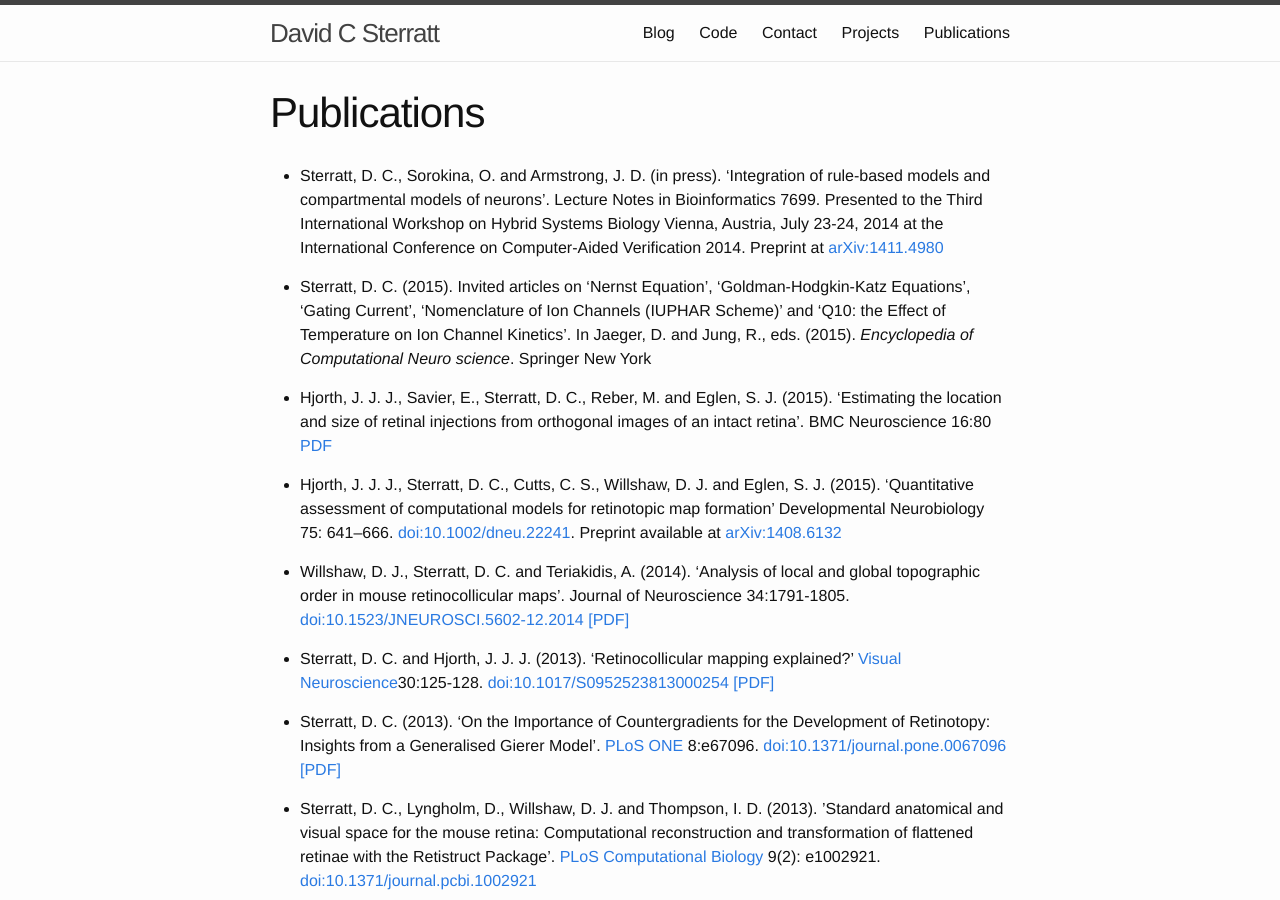
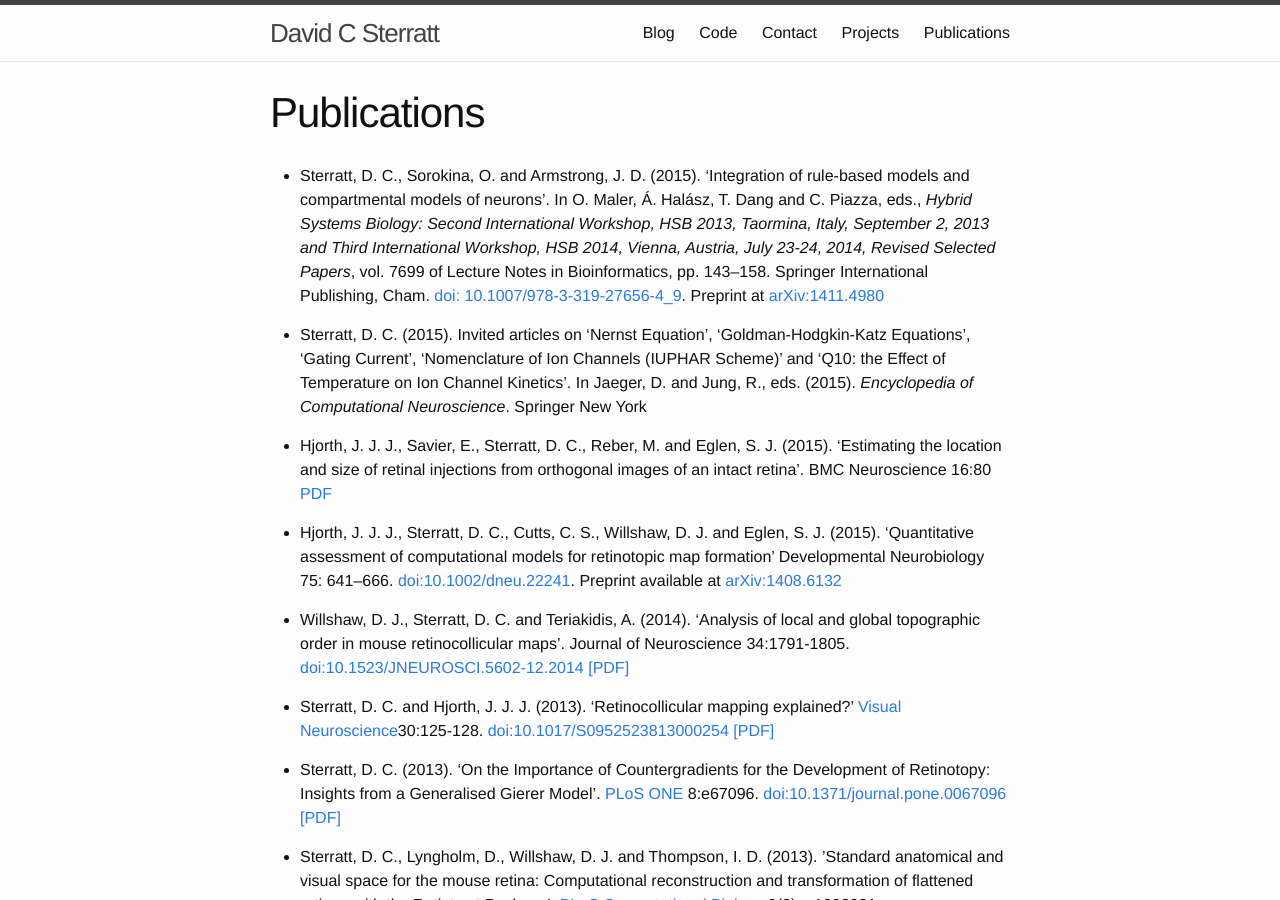
Before and after one commit to davidcsterratt/davidcsterratt.github.io, a Jekyll site: the page built from pubs.md, in a window 1280 px wide and 900 px high. Built offline with Jekyll 4.4.1, drawn with Linux system fonts in a browser that asks for light colours.

```diff
--- a/pubs.md
+++ b/pubs.md
@@ -4,25 +4,29 @@
 permalink: /pubs/
 ---
 
-* Sterratt, D. C., Sorokina, O. and Armstrong, J. D. (in
-  press). ‘Integration of rule-based models and compartmental models
-  of neurons’. Lecture Notes in Bioinformatics 7699.  Presented to the
-  Third International Workshop on Hybrid Systems Biology Vienna,
-  Austria, July 23-24, 2014 at the International Conference on
-  Computer-Aided Verification 2014.  Preprint at <a title="Abstract"
-  href="http://arxiv.org/abs/1411.4980">arXiv:1411.4980</a>
+* Sterratt, D. C., Sorokina, O. and Armstrong,
+  J. D. (2015). ‘Integration of rule-based models and compartmental
+  models of neurons’. In O. Maler, Á. Halász, T. Dang and C. Piazza,
+  eds., _Hybrid Systems Biology: Second International Workshop, HSB
+  2013, Taormina, Italy, September 2, 2013 and Third International
+  Workshop, HSB 2014, Vienna, Austria, July 23-24, 2014, Revised
+  Selected Papers_, vol. 7699 of Lecture Notes in Bioinformatics,
+  pp. 143–158. Springer International Publishing,
+  Cham. [doi: 10.1007/978-3-319-27656-4_9](http://dx.doi.org:10.1007/978-3-319-27656-4_9).
+  Preprint at [arXiv:1411.4980](http://arxiv.org/abs/1411.4980)
 
 * Sterratt, D. C. (2015). Invited articles on ‘Nernst Equation’,
   ‘Goldman-Hodgkin-Katz Equations’, ‘Gating Current’, ‘Nomenclature of
   Ion Channels (IUPHAR Scheme)’ and ‘Q10: the Effect of Temperature on
   Ion Channel Kinetics’. In Jaeger, D. and Jung, R.,
-  eds. (2015). _Encyclopedia of Computational Neuro science_. Springer
+  eds. (2015). _Encyclopedia of Computational Neuroscience_. Springer
   New York
 
 * Hjorth, J. J. J., Savier, E., Sterratt, D. C., Reber, M. and Eglen,
-S. J. (2015). ‘Estimating the location and size of retinal injections
-from orthogonal images of an intact retina’. BMC Neuroscience 16:80
-[PDF](http://bmcneurosci.biomedcentral.com/articles/10.1186/s12868-015-0217-8)
+  S. J. (2015). ‘Estimating the location and size of retinal
+  injections from orthogonal images of an intact retina’. BMC
+  Neuroscience 16:80
+  [PDF](http://bmcneurosci.biomedcentral.com/articles/10.1186/s12868-015-0217-8)
 
 * Hjorth, J. J. J., Sterratt, D. C., Cutts, C. S., Willshaw, D. J. and
   Eglen, S. J. (2015). ‘Quantitative assessment of computational
```
Also changed, not shown: _posts/2016-04-18-kappaneuron-published.md (added, +38 -0 lines), projects.md (+10 -7 lines).
